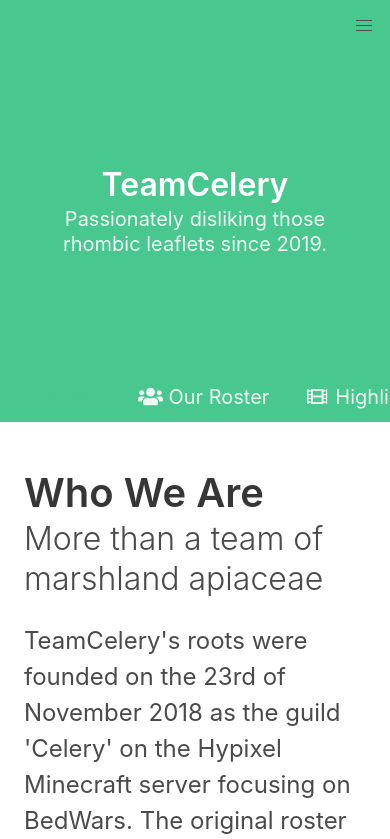
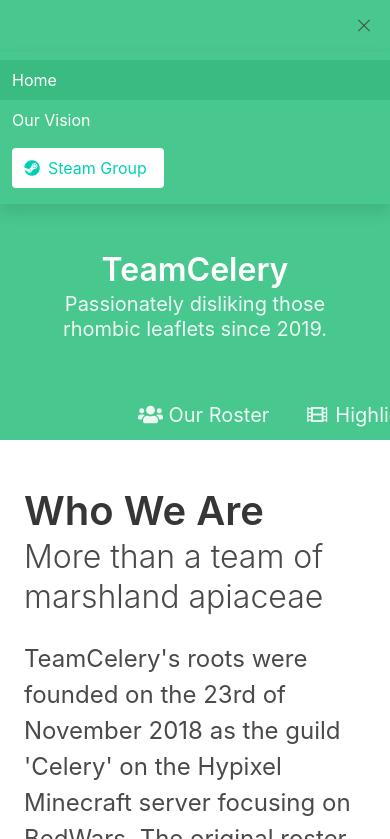
Before and after one commit to Arraying/teamcelery.club, a plain HTML site: page index.html in a window 390 px wide. Both pictures are taken after a click on the element 364 px from the left and 26 px from the top of the page. Shown: the top 839 px of the page. Drawn offline with nearby package versions, Linux system fonts and the light colour scheme.

Commit message:
Add JavaScript to make navbar responsive.

```diff
--- /dev/null
+++ b/assets/navbar.js
@@ -0,0 +1,11 @@
+window.onload = () => {
+    const burgers = document.querySelectorAll('.navbar-burger');
+    burgers.forEach(burger => {
+        burger.addEventListener('click', () => {
+            const targetId = burger.dataset.target;
+            const target = document.getElementById(targetId);
+            burger.classList.toggle('is-active');
+            target.classList.toggle('is-active');
+        });
+    });
+};
--- a/index.html
+++ b/index.html
@@ -13,6 +13,7 @@
   <link rel="shortcut icon" href="./assets/teamcelery_favicon.png" type="image/png">
   <link rel="stylesheet" href="https://cdn.jsdelivr.net/npm/bulma@0.9.2/css/bulma.min.css">
   <link rel="stylesheet" href="https://cdnjs.cloudflare.com/ajax/libs/font-awesome/5.15.3/css/all.min.css">
+  <script src="./assets/navbar.js"></script>
 </head>
 <body>
   <section class="hero is-success is-halfheight">
```
